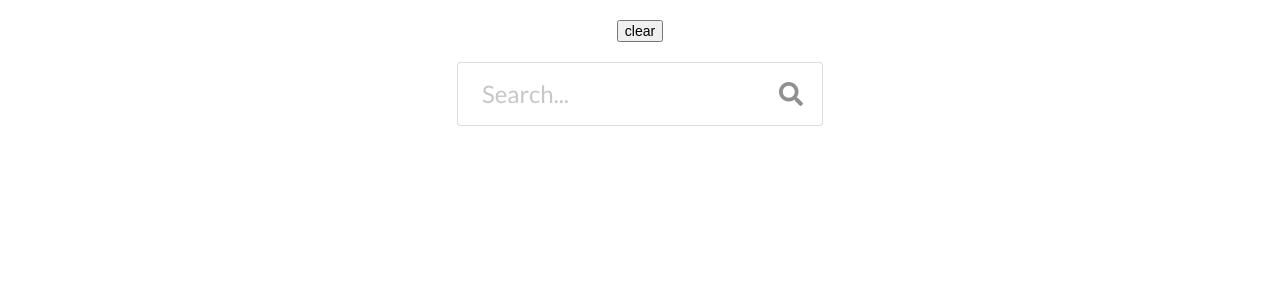
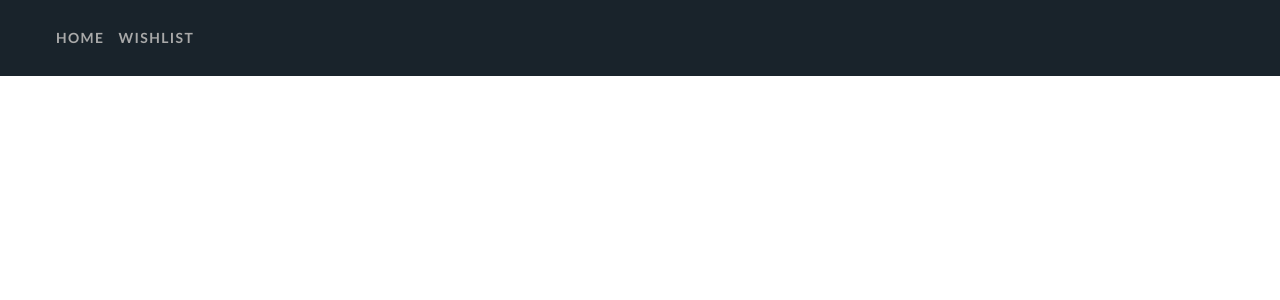
Before and after one commit to sirkells/wishlist, a React (Create React App) app: page /wishlist in a window 1280 px wide. Shown: the top 300 px of the page. Built offline with nearby package versions, Linux system fonts and the light colour scheme.

Commit message:
Added header and created routes with react router dom

```diff
--- /dev/null
+++ b/src/components/Headers/Header.css
@@ -0,0 +1,115 @@
+.dib {
+  display: inline-block;
+}
+
+.fw6 {
+  font-weight: 600;
+}
+
+.b {
+  font-weight: bold;
+}
+
+.tracked {
+  letter-spacing: 0.1em;
+}
+
+.link {
+  text-decoration: none;
+  transition: color 0.15s ease-in;
+}
+
+.link:link,
+.link:visited {
+  transition: color 0.15s ease-in;
+}
+
+.link:hover {
+  transition: color 0.15s ease-in;
+}
+
+.link:active {
+  transition: color 0.15s ease-in;
+}
+
+.link:focus {
+  transition: color 0.15s ease-in;
+  outline: 1px dotted currentColor;
+}
+
+.w-100 {
+  width: 100%;
+}
+
+.fixed {
+  position: absolute;
+  top: 0;
+  left: 0;
+}
+
+.white {
+  color: darkgray;
+}
+
+.bg-black-90 {
+  background-color: #19232b;
+}
+
+.pv3 {
+  padding-top: 1rem;
+  padding-bottom: 1rem;
+}
+
+.ph3 {
+  padding-left: 1rem;
+  padding-right: 1rem;
+}
+
+.mr3 {
+  margin-right: 1rem;
+}
+
+.ttu {
+  text-transform: uppercase;
+}
+
+.f6 {
+  font-size: 1rem;
+}
+
+.dim {
+  opacity: 1;
+  transition: opacity 0.15s ease-in;
+}
+
+.dim:hover,
+.dim:focus {
+  opacity: 0.5;
+  transition: opacity 0.15s ease-in;
+}
+
+.dim:active {
+  opacity: 0.8;
+  transition: opacity 0.15s ease-out;
+}
+
+@media screen and (min-width: 30em) {
+  .pv4-ns {
+    padding-top: 2rem;
+    padding-bottom: 2rem;
+  }
+}
+
+@media screen and (min-width: 30em) and (max-width: 60em) {
+  .ph4-m {
+    padding-left: 2rem;
+    padding-right: 2rem;
+  }
+}
+
+@media screen and (min-width: 60em) {
+  .ph5-l {
+    padding-left: 4rem;
+    padding-right: 4rem;
+  }
+}
--- /dev/null
+++ b/src/components/Headers/Header.js
@@ -0,0 +1,39 @@
+import React from "react";
+import { Link } from "react-router-dom";
+import "./header.css";
+
+// the Header takes a child component as a prop
+// the component is placed in between the tags wherever the header component is used
+const Header = props => {
+  return (
+    // header is made a higher order component
+    // other component are rendered under it as children
+    <div>
+      <div>
+        {/* <h3 className="links">
+          <Link to="/">Home</Link>
+        </h3>
+        <h3 className="links">
+          <Link to="/jokes">Jokes</Link>
+        </h3>
+        <h3 className="links">
+          <Link to="/musicaly">Musicaly</Link>
+        </h3> */}
+        <header className="bg-black-90 fixed w-100 ph3 pv3 pv4-ns ph4-m ph5-l">
+          <nav className="f6 ttu tracked ">
+            <Link className="link dim white dib mr3 fw6" to="/">
+              Home
+            </Link>
+            <Link className="link dim white dib mr3 fw6" to="/wishlist">
+              Wishlist
+            </Link>
+          </nav>
+        </header>
+      </div>
+
+      {props.children}
+    </div>
+  );
+};
+
+export default Header;
--- a/src/components/Product/Product.js
+++ b/src/components/Product/Product.js
@@ -26,7 +26,7 @@ const Product = props => {
       </div>
       <div
         className={`ui bottom attached ${color} button`}
-        onClick={() => updateWishlist(actionType, data)}
+        onClick={() => updateWishlist(data)}
       >
         <i className={`${iconType} icon`} />
         {title}
--- a/src/components/Wishlists/Wishlists.js
+++ b/src/components/Wishlists/Wishlists.js
@@ -1,6 +1,10 @@
 import React, { Component } from "react";
 import { connect } from "react-redux";
-import { deleteWishlist, getWishlists } from "../../actions/actions";
+import {
+  deleteWishlist,
+  getWishlists,
+  addToWishlist
+} from "../../actions/actions";
 import Product from "../Product/Product";
 
 const mapStateToProps = state => {
@@ -12,7 +16,8 @@ const mapStateToProps = state => {
 const mapDispatchToProps = dispatch => {
   return {
     deleteWishlist: id => dispatch(deleteWishlist(id)),
-    getWishlists: () => dispatch(getWishlists())
+    getWishlists: () => dispatch(getWishlists()),
+    addToWishlist: data => dispatch(addToWishlist(data))
   };
 };
 
@@ -22,8 +27,9 @@ class WishLists extends Component {
     const { getWishlists } = this.props;
     getWishlists();
   }
+  updateWishlist = id => this.props.deleteWishlist(id);
   render() {
-    const { wishlistDB, updateWishlist } = this.props;
+    const { wishlistDB } = this.props;
     const wishlistsArray = wishlistDB.map(item => {
       return (
         <Product
@@ -34,7 +40,7 @@ class WishLists extends Component {
           iconType={"trash alternate outline"}
           color={"red"}
           title={"Remove from Wishlists"}
-          updateWishlist={updateWishlist}
+          updateWishlist={this.updateWishlist}
           actionType="delete"
         />
       );
--- a/src/container/App.js
+++ b/src/container/App.js
@@ -42,17 +42,16 @@ class App extends Component {
     searchTerm.length === 0 ? clearArticles() : getArticlesData(searchTerm);
   };
 
-  updateWishlist = (actionType, data) => {
-    actionType === "add"
-      ? this.props.addToWishlist(data)
-      : this.props.deleteWishlist(data);
-  };
+  updateWishlist = id => this.props.addToWishlist(id);
 
   render() {
     const { articles, updateSearchTerm, getWishlists } = this.props;
     const { searchArticles, updateWishlist } = this;
     return (
       <div className="App">
+        <br />
+        <br />
+        <br />
         <br />
         <button
           onClick={() => {
@@ -62,7 +61,7 @@ class App extends Component {
         >
           clear
         </button>
-        <br />
+
         <SearchBar update={updateSearchTerm} search={searchArticles} />
         <br />
         <Wishlists updateWishlist={updateWishlist} />
--- a/src/index.js
+++ b/src/index.js
@@ -4,9 +4,13 @@ import { Provider } from "react-redux";
 import { createStore, applyMiddleware, combineReducers } from "redux";
 import { createLogger } from "redux-logger";
 import thunkMiddleware from "redux-thunk";
+import { Router, Switch, Route } from "react-router-dom";
+import createBrowserHistory from "history/createBrowserHistory";
 import "./index.css";
 import "semantic-ui-css/semantic.min.css";
 import App from "./container/App";
+import Wishlist from "./components/Wishlists/Wishlists";
+import Header from "./components/Headers/Header";
 import {
   changeSearchTerm,
   searchArticles,
@@ -24,20 +28,47 @@ const store = createStore(
   applyMiddleware(thunkMiddleware, logger)
 );
 
+// ReactDOM.render(
+//   <Provider store={store}>
+//     <App />
+//   </Provider>,
+//   document.getElementById("root")
+// );
+
 ReactDOM.render(
-  <Provider store={store}>
-    <App />
-  </Provider>,
+  // history to monitor users browser history
+  <Router history={createBrowserHistory()}>
+    <Switch>
+      {/* for each route, each component is rendered as  */}
+      {/* children of the header component */}
+      <Route
+        exact
+        path="/"
+        render={() => (
+          <Header>
+            <Provider store={store}>
+              <App />
+            </Provider>
+          </Header>
+        )}
+      />
+      <Route
+        path="/wishlist"
+        render={() => (
+          <Header>
+            <Provider store={store}>
+              <br />
+              <br />
+              <br />
+              <br />
+              <br />
+              <br />
+              <Wishlist />
+            </Provider>
+          </Header>
+        )}
+      />
+    </Switch>
+  </Router>,
   document.getElementById("root")
 );
-
-// ReactDom.render(
-//   // history to monitor users browser history
-//   <Router history={createBrowserHistory()}>
-//     <Switch>
-//       <Route exact path="/" component={App} />
-//       <Route path="/jokes" component={Jokes} />
-//     </Switch>
-//   </Router>,
-//   document.querySelector("#root")
-// );
```
